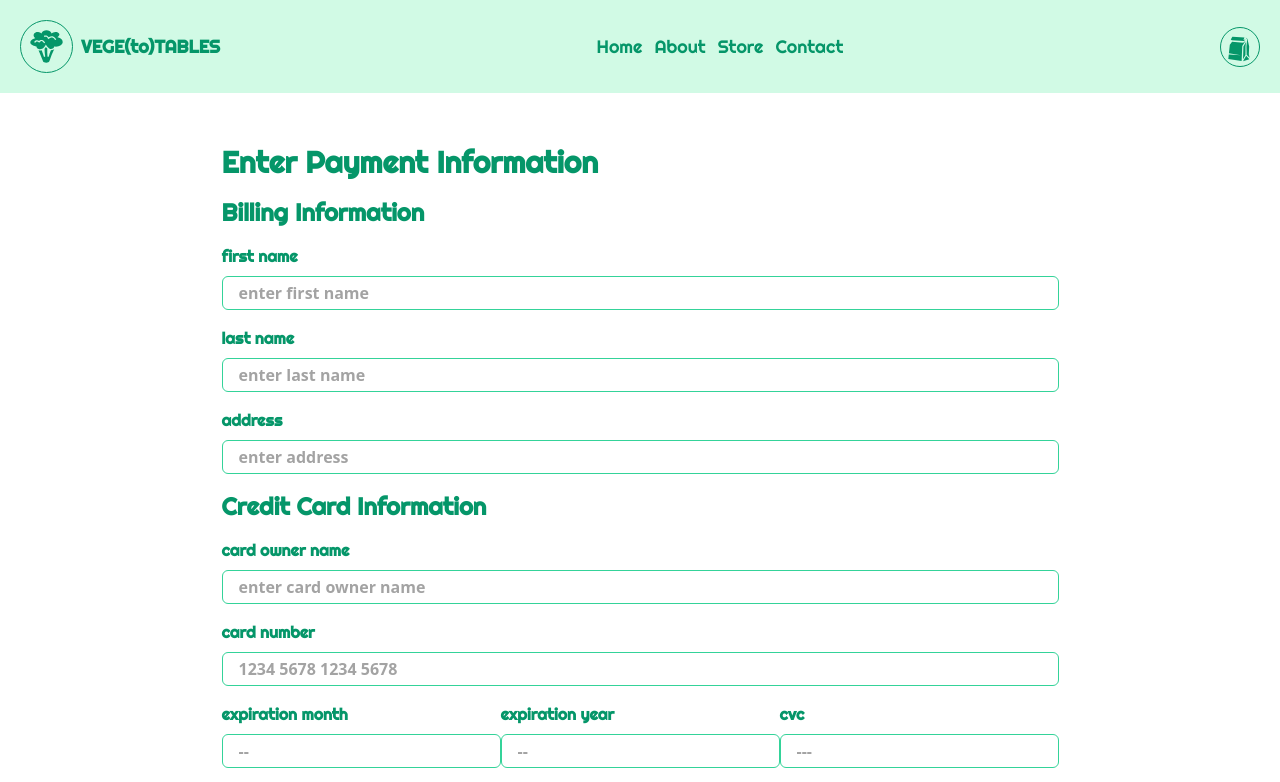
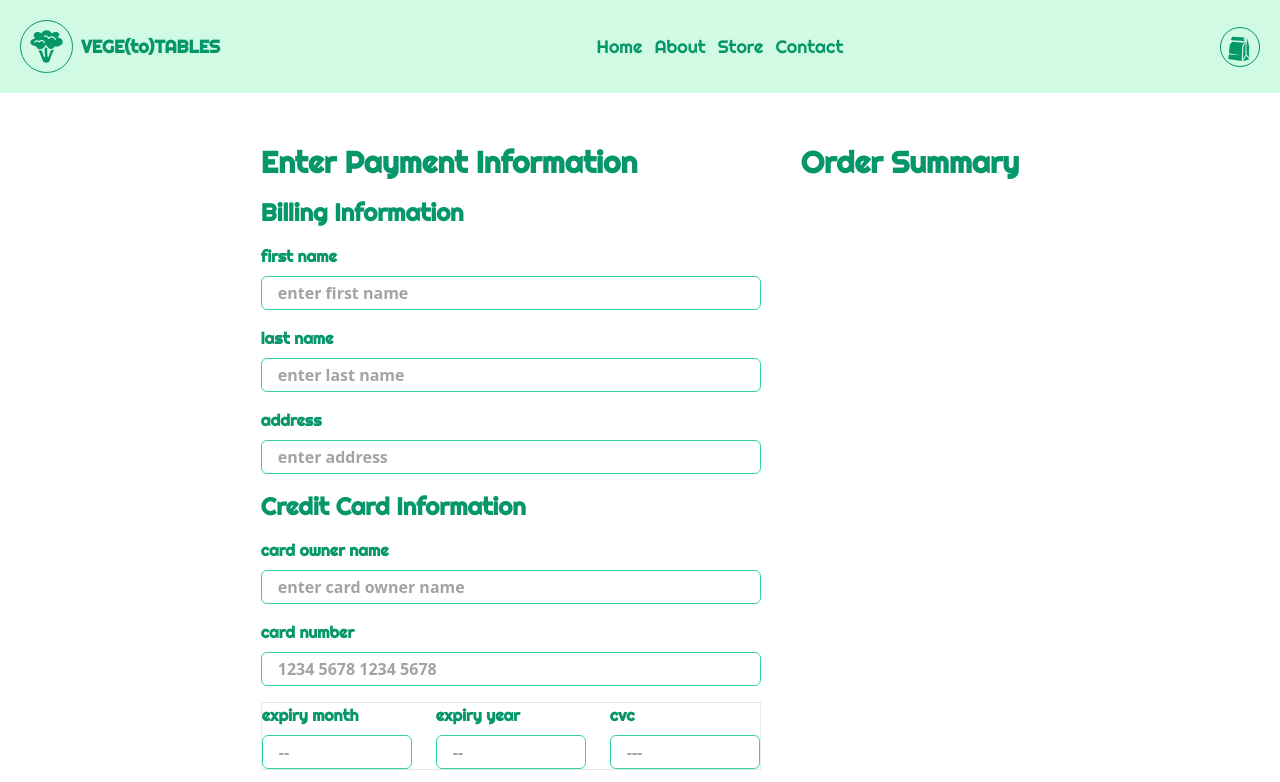
Before and after one commit to mojotron/shopping-cart, a React (Vite) app: page /checkout in a window 1280 px wide. Shown: the top 782 px of the page. Built offline with nearby package versions, Linux system fonts and the light colour scheme.

Commit message:
add all missing components

```diff
--- a/src/pages/CheckoutPage/CheckoutPage.tsx
+++ b/src/pages/CheckoutPage/CheckoutPage.tsx
@@ -3,7 +3,7 @@ import OrderSummary from './components/OrderSummary';
 
 const CheckoutPage = () => {
   return (
-    <main className="flex flex-col items-center">
+    <main className="flex justify-center gap-10">
       <BillingDetails />
       <OrderSummary />
     </main>
--- a/src/pages/CheckoutPage/components/BillingDetails.tsx
+++ b/src/pages/CheckoutPage/components/BillingDetails.tsx
@@ -1,9 +1,10 @@
 import { ChangeEvent, FormEvent, useState } from 'react';
-
+import { useNavigate } from 'react-router-dom';
 import Heading from '../../../ui/Heading/Heading';
 import InputField from '../../../ui/InputField/InputField';
 import CardSelect, { CardOptionType } from './CardSelect';
 import SubmitButton from '../../../ui/SubmitButton/SubmitButton';
+import { useCart } from '../../../hooks/useCart';
 
 type FormDataType = {
   firstName: string;
@@ -18,6 +19,8 @@ type FormDataType = {
 };
 
 const BillingDetails = () => {
+  const { clearCart } = useCart();
+  const navigate = useNavigate();
   const [formData, setFormData] = useState<FormDataType>({
     firstName: '',
     lastName: '',
@@ -39,7 +42,9 @@ const BillingDetails = () => {
 
   const handleSubmit = (event: FormEvent<HTMLFormElement>) => {
     event.preventDefault();
-    alert(JSON.stringify(formData));
+    alert(
+      'This will we refactoren when express is added, this is just cosmetic form!'
+    );
     setFormData({
       firstName: '',
       lastName: '',
@@ -51,10 +56,13 @@ const BillingDetails = () => {
       expirationYear: '',
       cvc: '',
     });
+    clearCart();
+    navigate('/');
   };
 
+  // TODO form validation
   return (
-    <form onSubmit={handleSubmit} className="flex flex-col gap-4">
+    <form onSubmit={handleSubmit} className="flex flex-col gap-4 w-[500px]">
       <Heading level={3}>Enter payment information</Heading>
       <Heading level={4}>Billing Information</Heading>
       <InputField
@@ -99,10 +107,10 @@ const BillingDetails = () => {
         onChange={handleChangeData}
       />
 
-      <div className="flex">
+      <div className="grid grid-cols-3 gap-6 w-full border">
         <InputField
           id="billing-card-expiration-month"
-          label="expiration month"
+          label="expiry month"
           name="expirationMonth"
           placeholder="--"
           value={formData.expirationMonth}
@@ -110,7 +118,7 @@ const BillingDetails = () => {
         />
         <InputField
           id="billing-card-expiration-year"
-          label="expiration year"
+          label="expiry year"
           name="expirationYear"
           placeholder="--"
           value={formData.expirationYear}
@@ -119,7 +127,7 @@ const BillingDetails = () => {
         <InputField
           id="billing-card-expiration-month"
           label="cvc"
-          name="expirationMonth"
+          name="cvc"
           placeholder="---"
           value={formData.cvc}
           onChange={handleChangeData}
--- a/src/pages/CheckoutPage/components/OrderSummary.tsx
+++ b/src/pages/CheckoutPage/components/OrderSummary.tsx
@@ -1,5 +1,33 @@
+import { useCart } from '../../../hooks/useCart';
+import Heading from '../../../ui/Heading/Heading';
+
 const OrderSummary = () => {
-  return <section></section>;
+  const { cart } = useCart();
+
+  return (
+    <section>
+      <Heading level={3}>Order Summary</Heading>
+      <ul className="flex flex-col gap-3 mt-4">
+        {cart.map((item) => (
+          <li
+            key={item.id}
+            className="flex items-center gap-3 font-bold text-neutral-600"
+          >
+            <img
+              src={item.imageUrl}
+              alt={item.name}
+              className="w-10 h-10 rounded-full object-cover"
+            />
+            <p className="flex gap-3">
+              <span>{item.name}</span>
+              <span>{`x ${item.quantity}`}</span>
+              <span className="text-emerald-500">{`${(item.quantity * item.price).toFixed(2)} €`}</span>
+            </p>
+          </li>
+        ))}
+      </ul>
+    </section>
+  );
 };
 
 export default OrderSummary;
--- a/src/ui/InputField/InputField.tsx
+++ b/src/ui/InputField/InputField.tsx
@@ -8,6 +8,7 @@ type PropsType = {
   name?: string;
   required?: boolean;
   value: string;
+
   onChange: (
     event: ChangeEvent<HTMLInputElement | HTMLTextAreaElement>
   ) => void;
```
